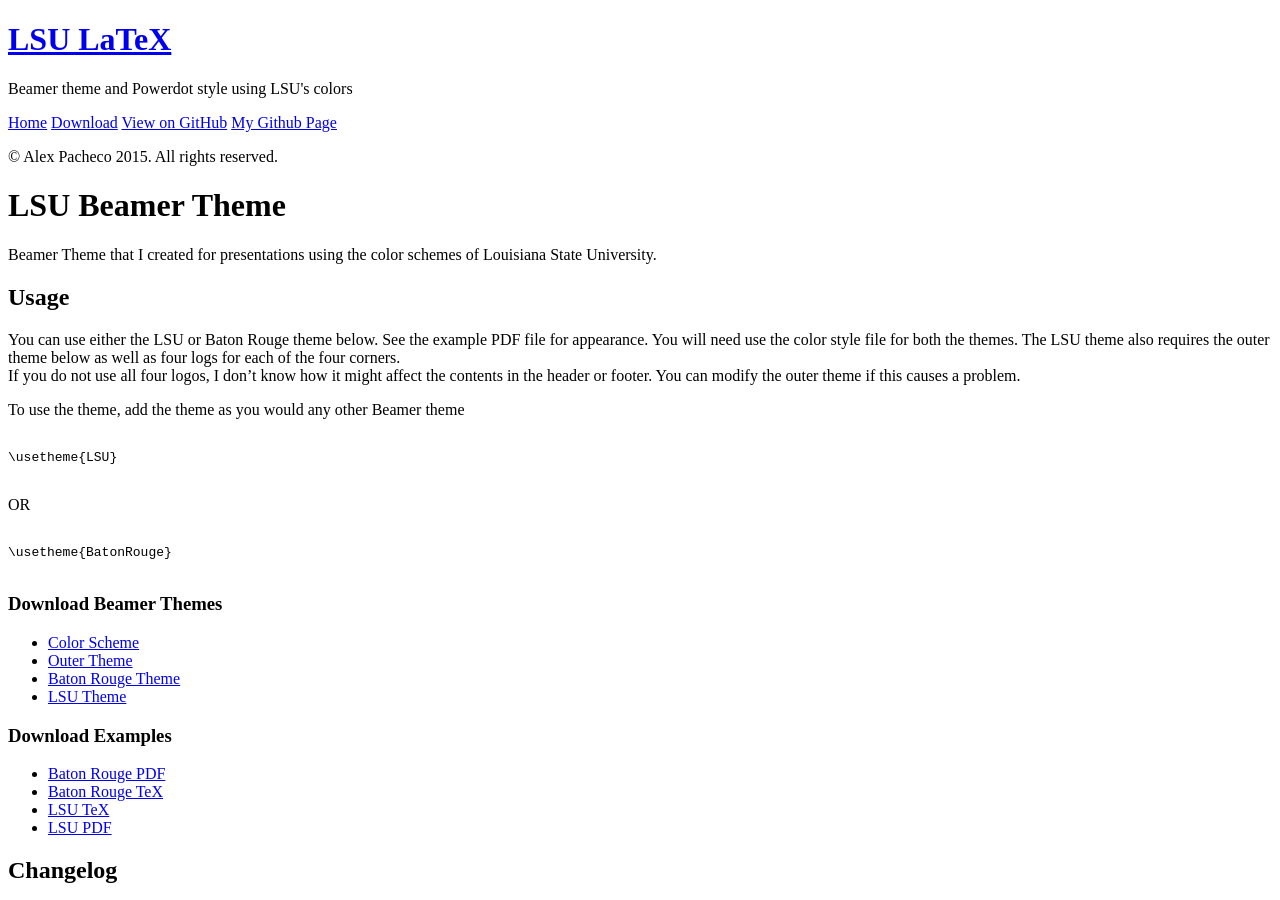
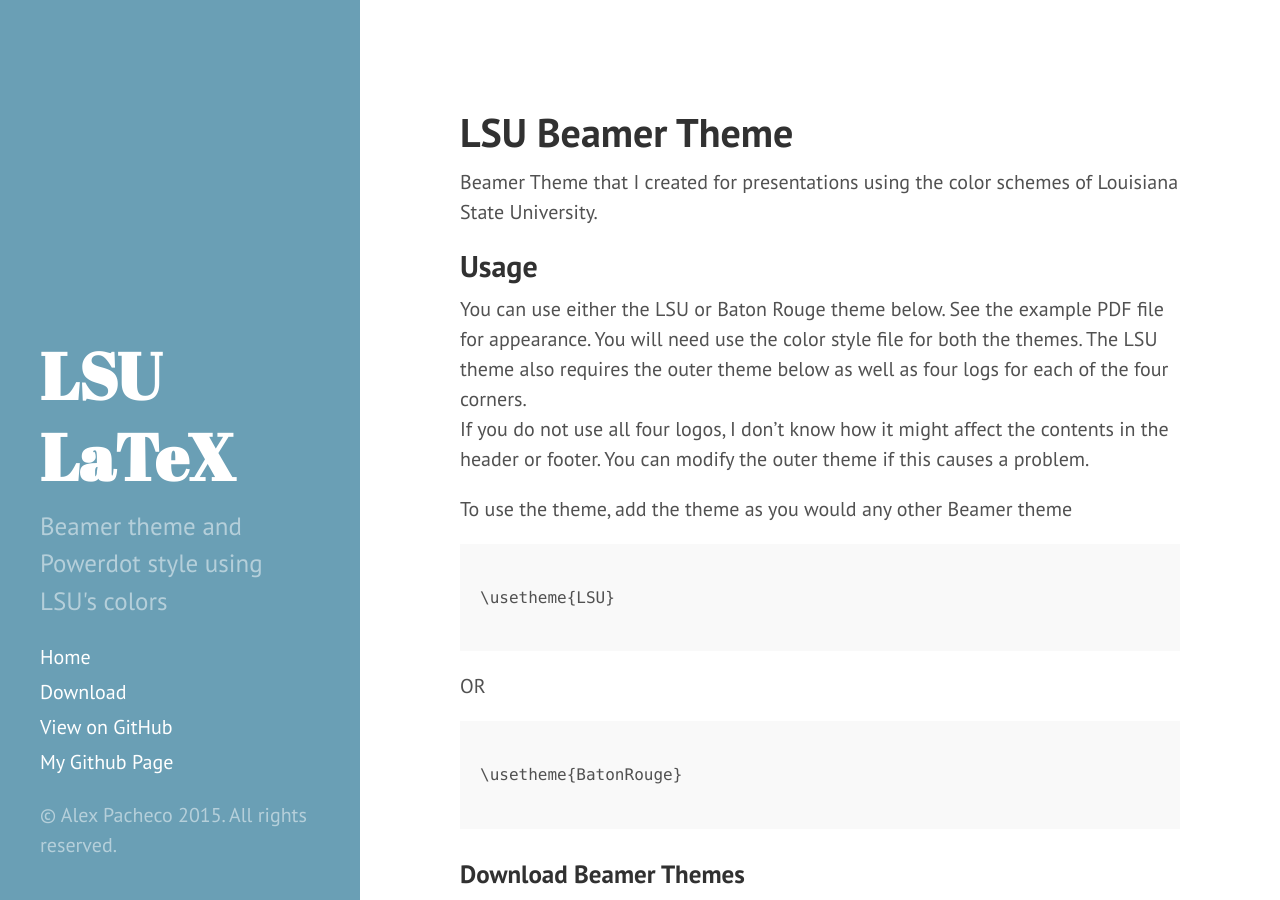
Before and after one commit to alexpacheco/LSUBeamer, a Jekyll site: the page built from index.md, in a window 1280 px wide and 900 px high. Built offline with Jekyll 4.4.1, drawn with Linux system fonts in a browser that asks for light colours; Markdown is read by kramdown in place of the engine named in the settings.

Commit message:
Fixed effect of change in _config.yml to css location

```diff
--- a/_includes/head.html
+++ b/_includes/head.html
@@ -15,9 +15,9 @@
   </title>
 
   <!-- CSS -->
-  <link rel="stylesheet" href="{{ site.baseurl }}public/css/poole.css">
-  <link rel="stylesheet" href="{{ site.baseurl }}public/css/syntax.css">
-  <link rel="stylesheet" href="{{ site.baseurl }}public/css/hyde.css">
+  <link rel="stylesheet" href="{{ site.url }}{{ site.baseurl }}public/css/poole.css">
+  <link rel="stylesheet" href="{{ site.url }}{{ site.baseurl }}public/css/syntax.css">
+  <link rel="stylesheet" href="{{ site.url }}{{ site.baseurl }}public/css/hyde.css">
   <link rel="stylesheet" href="http://fonts.googleapis.com/css?family=PT+Sans:400,400italic,700|Abril+Fatface">
 
   <!-- Icons -->
```
